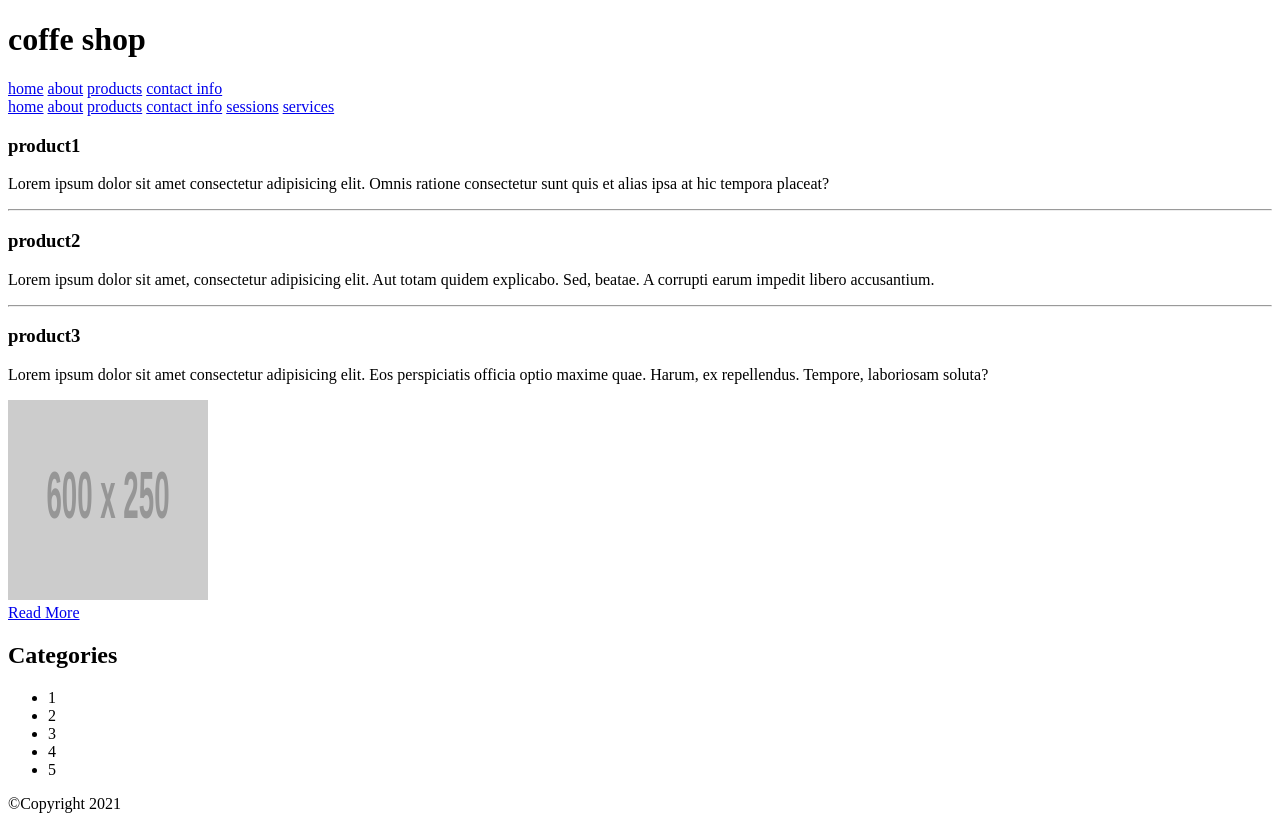
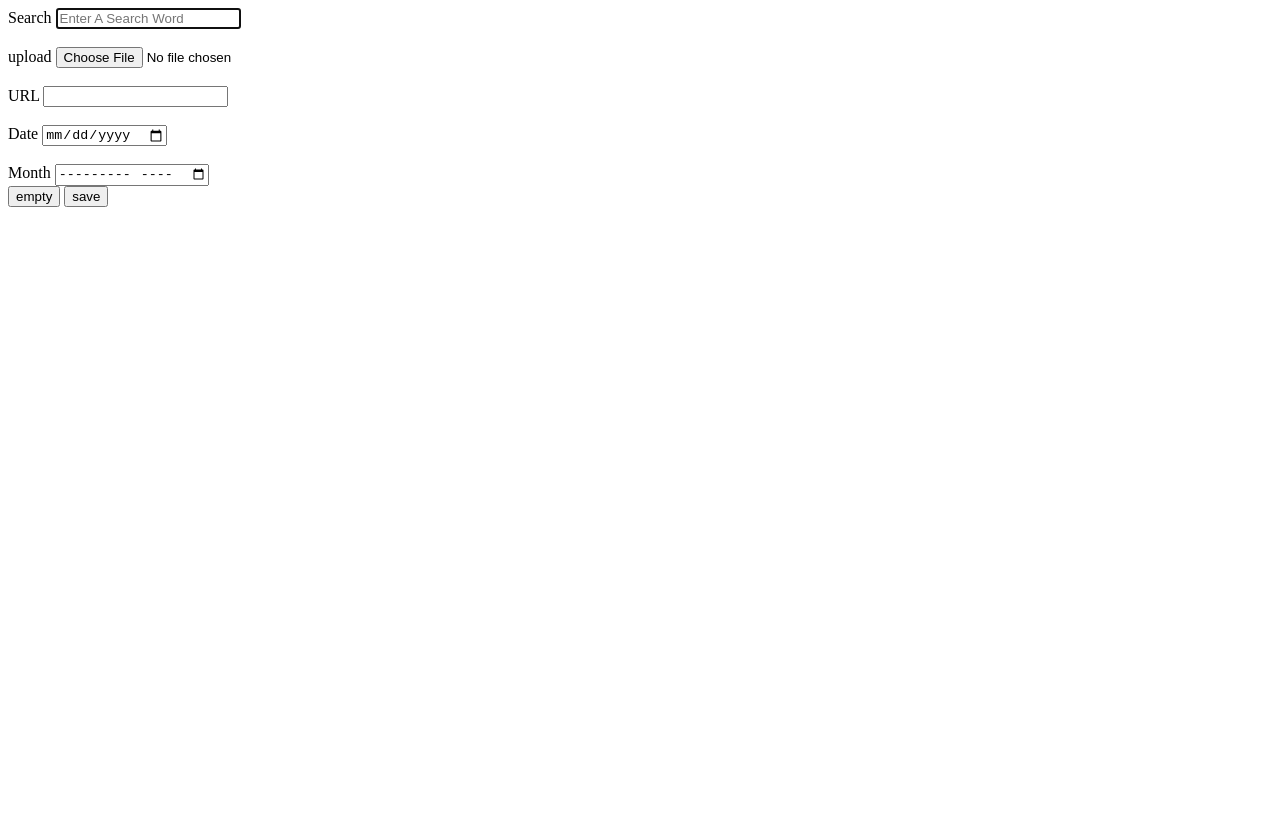
Before and after one commit to 123Reemelsaid/Week_2, a plain HTML site: page index.html in a window 1280 px wide. After the commit the page ends 800 px from the top, so only its background shows below. Drawn offline with Linux system fonts and the light colour scheme; placeholder pictures from the web are drawn by us.

Commit message:
Add files via upload

```diff
--- a/index.html
+++ b/index.html
@@ -1,67 +1,46 @@
-  <!--1-->
-<!--
-    header
-    nav
-    Aside
-    figure
-    footer
-    figCaption
-    main
-    section
-    article
--->
-
-
-
-  <!DOCTYPE html>
+<!DOCTYPE html>
 <html lang="en">
 <head>
     <meta charset="UTF-8">
     <meta name="viewport" content="width=device-width, initial-scale=1.0">
-    <title>coffe shop</title>
+    <title>Document</title>
 </head>
 <body>
-    <header>
-        <h1>coffe shop</h1>
-        <a href="#">home</a>
-        <a href="#">about</a>
-        <a href="#">products</a>
-        <a href="#">contact info</a>
-    </header>
-    <nav>
-        <a href="#">home</a>
-        <a href="#">about</a>
-        <a href="#">products</a>
-        <a href="#">contact info</a>
-        <a href="#">sessions</a>
-        <a href="#">services</a>
-    </nav>
-    <main>
-        <h3>product1</h3>
-        <p>Lorem ipsum dolor sit amet consectetur adipisicing elit. Omnis
-        ratione consectetur sunt quis et alias ipsa at hic tempora placeat?</p>
-        <hr>
-        <h3>product2</h3>
-        <p>Lorem ipsum dolor sit amet, consectetur adipisicing elit. Aut totam quidem explicabo.
-         Sed, beatae. A corrupti earum impedit libero accusantium.</p>
-         <hr>
-         <h3>product3</h3>
-         <p>Lorem ipsum dolor sit amet consectetur adipisicing elit. Eos perspiciatis officia optio maxime quae.
-         Harum, ex repellendus. Tempore, laboriosam soluta?</p>
-         <img src="https://via.placeholder.com/600x250/F00" alt="" width="200px" height="200px">
-         <br>
-         <a href="#google">Read More</a>
-    </main>
-    <aside>
-        <h2>Categories</h2>
-        <ul>
-            <li>1</li>
-            <li>2</li>
-            <li>3</li>
-            <li>4</li>
-            <li>5</li>
-        </ul>
-    </aside>
-    <footer>&copy;Copyright 2021</footer>
+    <form target="_blank">
+        <label>Search</label>
+        <input type="search" placeholder="Enter A Search Word" autofocus>
+        <br>
+        <br>
+        <label>upload</label>
+        <input type="file">
+        <br>
+        <br>
+        <label>URL</label>
+        <input type="url" required>
+        <br>
+        <br>
+        <label for="date">Date</label>
+        <input  id="date"   type="date" value="25/10/1982" name="date">
+        <br>
+        <br>
+        <label for="month">Month</label>
+        <input type="month" value="October 1982" name="month" id="month">
+        <br>
+        <input type="reset" value="empty">
+
+        <input type="submit" value="save">
+    </form>
+
+<!--3-->
+<!--<pre>Hello Line One
+    hello line Two
+    hello line three
+          hello line four
+</pre>
+
+-->
+<!--4-->
+
+<!--<iframe src="https://elzero.org" width="100%" height="400px"></iframe>-->
 </body>
 </html>
```
Also changed, not shown: form.html (added, +49 -0 lines), table.html (added, +50 -0 lines).
